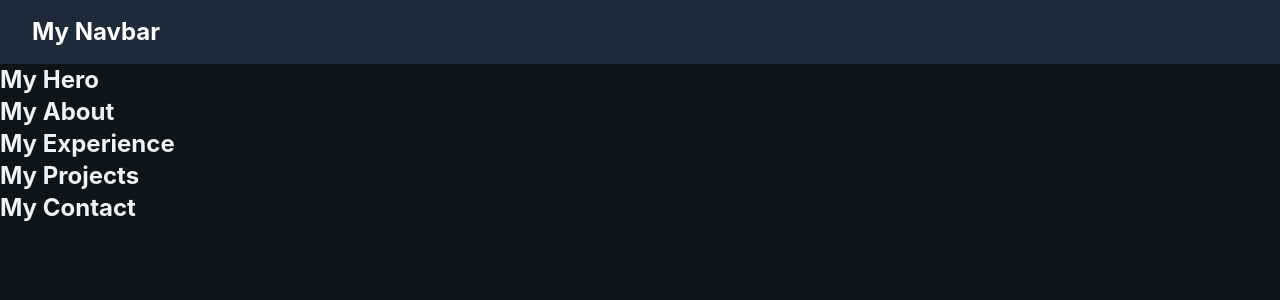
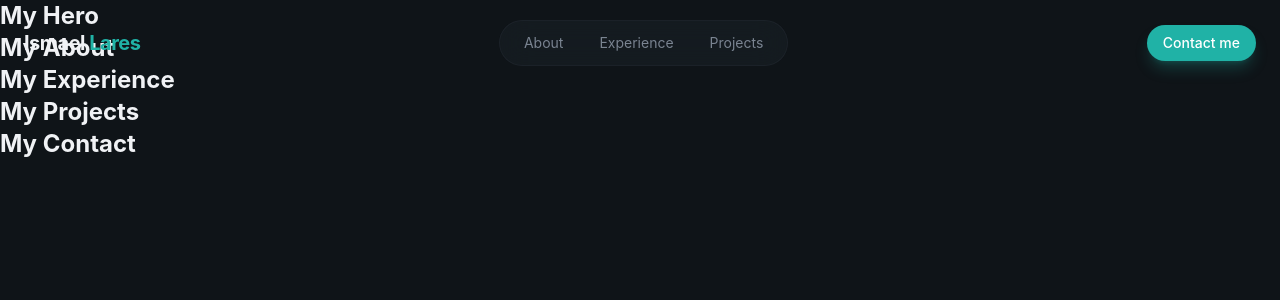
Before and after one commit to ismaelares/my-cv, a React (Vite) app: page / in a window 1280 px wide. Shown: the top 300 px of the page. Built offline with nearby package versions, Linux system fonts and the light colour scheme.

Commit message:
add menu and mobile menu

```diff
--- a/package.json
+++ b/package.json
@@ -15,6 +15,7 @@
   "dependencies": {
     "@tailwindcss/vite": "^4.1.18",
     "gh-pages": "^6.3.0",
+    "lucide-react": "^0.563.0",
     "react": "^19.2.0",
     "react-dom": "^19.2.0",
     "tailwindcss": "^4.1.18"
--- /dev/null
+++ b/src/components/Button.jsx
@@ -0,0 +1,19 @@
+export const Button = ({ className = "", size = "default", children }) => {
+  const baseClasses =
+    "relative overflow-hidden rounded-full font-medium focus:outline-none focus-visible:ring-2 focus-visible:ring-primary bg-primary text-primary-foreground hover:bg-primary/90 shadow-lg shadow-primary/25 ";
+
+  const sizeClasses = {
+    sm: "px-4 py-2 text-sm",
+    default: "px-6 py-3 text-base",
+    lg: "px-8 py-4 text-lg",
+  };
+
+  const classes = `${baseClasses} ${sizeClasses[size]} ${className}`;
+  return (
+    <button className={classes}>
+      <span className="relative flex items-center justify-center gap-2">
+        {children}
+      </span>
+    </button>
+  );
+};
--- a/src/index.css
+++ b/src/index.css
@@ -14,6 +14,8 @@
 
   --color-muted: #252e37;
   --color-muted-foreground: #7a8491;
+
+  --color-border: #242b32;
 
   --radius: 0.75rem;
 
@@ -35,3 +37,17 @@
     font-family: "Playfair Display", serif;
   }
 }
+
+@layer components {
+  .glass {
+    background: color-mix(in srgb, var(--color-surface) 50%, transparent);
+    backdrop-filter: blur(16px);
+    border: 1px solid color-mix(in srgb, var(--color-border) 50%, transparent);
+  }
+
+  .glass-strong {
+    background: color-mix(in srgb, var(--color-surface) 80%, transparent);
+    backdrop-filter: blur(24px);
+    border: 1px solid color-mix(in srgb, var(--color-border) 60%, transparent);
+  }
+}
--- a/src/layout/Navbar.jsx
+++ b/src/layout/Navbar.jsx
@@ -1,7 +1,66 @@
+import { useState } from "react";
+import { Menu, X } from "lucide-react";
+import { Button } from "../components/Button";
+
+const navLinks = [
+  { id: 1, title: "About", url: "#about" },
+  { id: 2, title: "Experience", url: "#experience" },
+  { id: 3, title: "Projects", url: "#projects" },
+];
+
 export const Navbar = () => {
+  const [isMobileMenuOpen, setIsMobileMenuOpen] = useState(false);
+
   return (
-    <nav className="w-full py-4 px-8 bg-gray-800 text-white">
-      <h1 className="text-2xl font-bold">My Navbar</h1>
-    </nav>
+    <header className="fixed top-0 left-0 right-0 bg-transparent py-5">
+      <nav className="container mx-auto px-6 flex items-center justify-between">
+        <a
+          className="text-xl font-bold tracking-tight hover:text-primary"
+          href="#"
+        >
+          Ismael<span className="text-primary"> Lares</span>
+        </a>
+        <div className="hidden md:flex items-center gap-1">
+          <div className="glass rounded-full px-2 py-1 flex items-center gap-1">
+            {navLinks.map((link) => (
+              <a
+                key={link.id}
+                href={link.url}
+                className="px-4 py-2 text-sm text-muted-foreground hover:text-foreground rounded-full hover:bg-surface"
+              >
+                {link.title}
+              </a>
+            ))}
+          </div>
+        </div>
+        <div className="hidden md:block">
+          <Button size="sm">Contact me</Button>
+        </div>
+
+        <button
+          className="md:hidden p-2 text-foreground cursor-pointer"
+          onClick={() => setIsMobileMenuOpen((prev) => !prev)}
+        >
+          {isMobileMenuOpen ? <X size={24} /> : <Menu size={24} />}
+        </button>
+      </nav>
+
+      {isMobileMenuOpen && (
+        <div className="md:hidden glass-strong">
+          <div className="container mx-auto px-6 py-6 flex flex-col gap-4">
+            {navLinks.map((link) => (
+              <a
+                key={link.id}
+                href={link.url}
+                className="text-lg text-muted-foreground hover:text-foreground py-2"
+              >
+                {link.title}
+              </a>
+            ))}
+            <Button>Contact Me</Button>
+          </div>
+        </div>
+      )}
+    </header>
   );
 };
```
Also changed, not shown: 1 other file (tests, documents, lock files or other folders).
